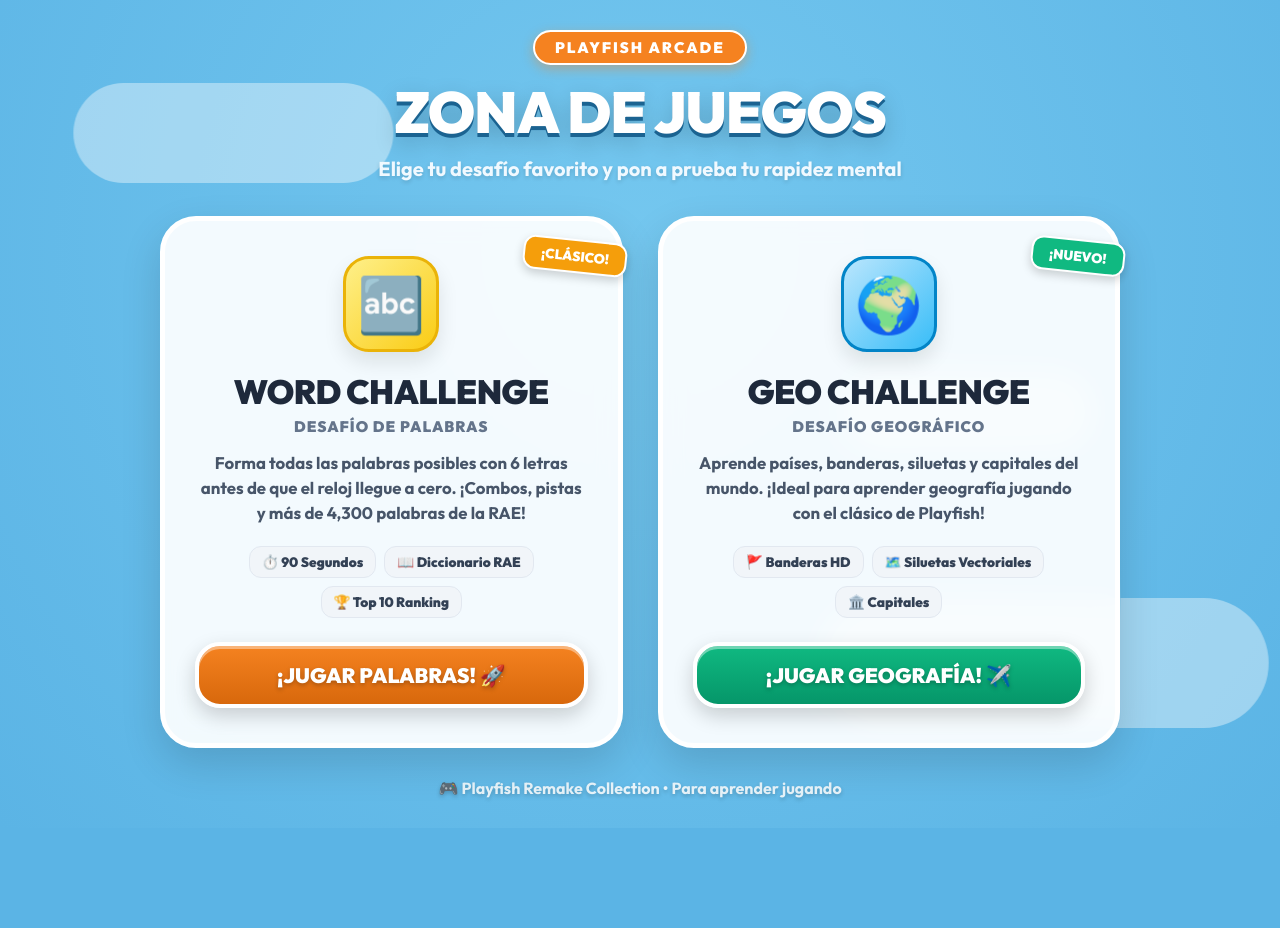
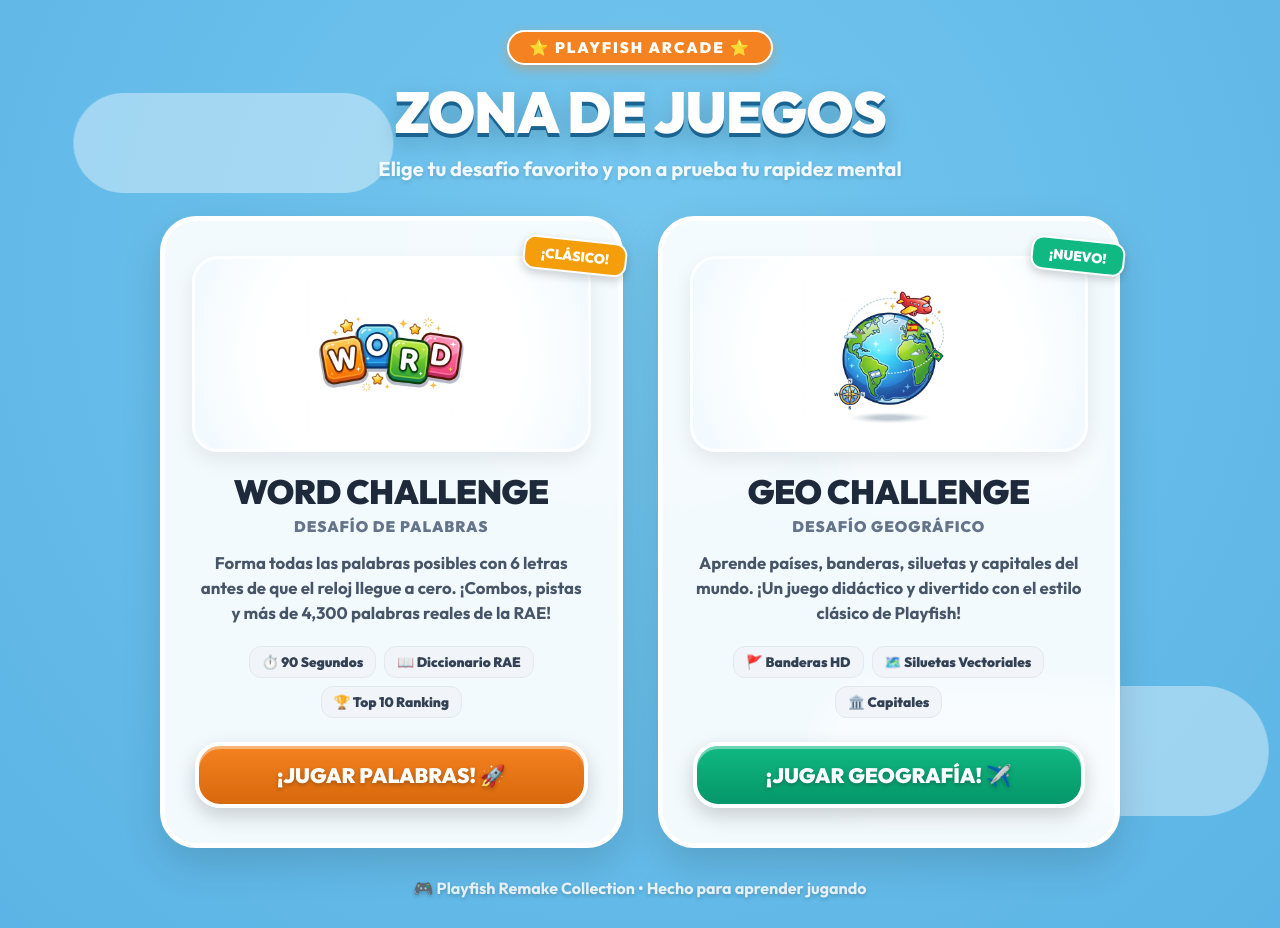
Before and after one commit to YeahRooster/word-challenge-game, a React (Vite) app: page / in a window 1280 px wide. Before the commit the page ends 828 px from the top, so only its background shows below. Built offline with nearby package versions, Linux system fonts and the light colour scheme.

Commit message:
Actualizacion

```diff
--- a/src/components/ArcadeHub.css
+++ b/src/components/ArcadeHub.css
@@ -161,25 +161,31 @@
     background: #10b981;
 }
 
-.card-icon-wrap {
-    width: 90px;
-    height: 90px;
+.card-image-banner {
+    width: 100%;
+    height: 190px;
     border-radius: 26px;
+    background: radial-gradient(circle, #ffffff 60%, #f0f9ff 100%);
+    border: 3px solid rgba(255, 255, 255, 0.8);
     display: flex;
     justify-content: center;
     align-items: center;
     margin-bottom: 18px;
-    box-shadow: 0 10px 20px rgba(0, 0, 0, 0.1);
+    overflow: hidden;
+    box-shadow: 0 8px 20px rgba(0, 0, 0, 0.08);
 }
 
-.card-word .card-icon-wrap {
-    background: linear-gradient(135deg, #fef08a 0%, #facc15 100%);
-    border: 3px solid #eab308;
+.card-banner-img {
+    width: 100%;
+    height: 100%;
+    object-fit: contain;
+    padding: 10px;
+    box-sizing: border-box;
+    transition: transform 0.3s cubic-bezier(0.175, 0.885, 0.32, 1.275);
 }
 
-.card-geo .card-icon-wrap {
-    background: linear-gradient(135deg, #bae6fd 0%, #38bdf8 100%);
-    border: 3px solid #0284c7;
+.arcade-card:hover .card-banner-img {
+    transform: scale(1.08);
 }
 
 .card-giant-icon {
--- a/src/components/ArcadeHub.jsx
+++ b/src/components/ArcadeHub.jsx
@@ -1,4 +1,6 @@
 import React from 'react';
+import wordCover from '../assets/word_cover.jpg';
+import geoCover from '../assets/geo_cover.jpg';
 import './ArcadeHub.css';
 
 function ArcadeHub({ onSelectGame }) {
@@ -14,25 +16,31 @@ function ArcadeHub({ onSelectGame }) {
             <div className="arcade-hub-container">
                 {/* Cabecera del Portal Arcade */}
                 <header className="arcade-header">
-                    <div className="arcade-badge">PLAYFISH ARCADE</div>
+                    <div className="arcade-badge">⭐ PLAYFISH ARCADE ⭐</div>
                     <h1 className="arcade-title">ZONA DE JUEGOS</h1>
                     <p className="arcade-subtitle">
                         Elige tu desafío favorito y pon a prueba tu rapidez mental
                     </p>
                 </header>
 
-                {/* Tarjetas de Selección de Juegos */}
+                {/* Tarjetas de Selección de Juegos con Ilustraciones Playfish */}
                 <div className="arcade-games-grid">
                     {/* Tarjeta 1: WORD CHALLENGE */}
                     <div className="arcade-card card-word" onClick={() => onSelectGame('word')}>
                         <div className="card-ribbon ribbon-yellow">¡CLÁSICO!</div>
-                        <div className="card-icon-wrap">
-                            <span className="card-giant-icon">🔤</span>
+
+                        <div className="card-image-banner">
+                            <img
+                                src={wordCover}
+                                alt="Word Challenge"
+                                className="card-banner-img"
+                            />
                         </div>
+
                         <h2 className="card-game-title">WORD CHALLENGE</h2>
                         <span className="card-game-tag">Desafío de Palabras</span>
                         <p className="card-game-desc">
-                            Forma todas las palabras posibles con 6 letras antes de que el reloj llegue a cero. ¡Combos, pistas y más de 4,300 palabras de la RAE!
+                            Forma todas las palabras posibles con 6 letras antes de que el reloj llegue a cero. ¡Combos, pistas y más de 4,300 palabras reales de la RAE!
                         </p>
                         <div className="card-features">
                             <span>⏱️ 90 Segundos</span>
@@ -47,13 +55,19 @@ function ArcadeHub({ onSelectGame }) {
                     {/* Tarjeta 2: GEO CHALLENGE */}
                     <div className="arcade-card card-geo" onClick={() => onSelectGame('geo')}>
                         <div className="card-ribbon ribbon-green">¡NUEVO!</div>
-                        <div className="card-icon-wrap">
-                            <span className="card-giant-icon">🌍</span>
+
+                        <div className="card-image-banner">
+                            <img
+                                src={geoCover}
+                                alt="Geo Challenge"
+                                className="card-banner-img"
+                            />
                         </div>
+
                         <h2 className="card-game-title">GEO CHALLENGE</h2>
                         <span className="card-game-tag">Desafío Geográfico</span>
                         <p className="card-game-desc">
-                            Aprende países, banderas, siluetas y capitales del mundo. ¡Ideal para aprender geografía jugando con el clásico de Playfish!
+                            Aprende países, banderas, siluetas y capitales del mundo. ¡Un juego didáctico y divertido con el estilo clásico de Playfish!
                         </p>
                         <div className="card-features">
                             <span>🚩 Banderas HD</span>
@@ -67,7 +81,7 @@ function ArcadeHub({ onSelectGame }) {
                 </div>
 
                 <footer className="arcade-footer">
-                    <span>🎮 Playfish Remake Collection • Para aprender jugando</span>
+                    <span>🎮 Playfish Remake Collection • Hecho para aprender jugando</span>
                 </footer>
             </div>
         </div>
--- a/src/components/GameBoard.css
+++ b/src/components/GameBoard.css
@@ -690,6 +690,24 @@ body {
     background: #0369a1;
 }
 
+.pf-login-back-btn {
+    background: rgba(255, 255, 255, 0.25);
+    border: 2px solid #ffffff;
+    color: #ffffff;
+    border-radius: 30px;
+    padding: 10px 20px;
+    font-size: 1.1rem;
+    font-weight: 800;
+    cursor: pointer;
+    transition: background 0.2s, transform 0.1s;
+    margin-top: 5px;
+}
+
+.pf-login-back-btn:hover {
+    background: rgba(255, 255, 255, 0.4);
+    transform: scale(1.03);
+}
+
 @media (max-width: 500px) {
     .pf-overlay h2 {
         font-size: 2.5rem;
--- a/src/components/GameBoard.jsx
+++ b/src/components/GameBoard.jsx
@@ -275,6 +275,15 @@ function GameBoard({ onBackToHub }) {
                                 required
                             />
                             <button type="submit" className="pf-restart-btn">¡JUGAR!</button>
+                            {onBackToHub && (
+                                <button
+                                    type="button"
+                                    className="pf-login-back-btn"
+                                    onClick={() => { soundManager.stopBGM(); onBackToHub(); }}
+                                >
+                                    ⬅️ Volver al Menú Principal
+                                </button>
+                            )}
                         </form>
                     </div>
                 )}
--- a/src/components/geo/GeoChallenge.css
+++ b/src/components/geo/GeoChallenge.css
@@ -305,12 +305,20 @@
     color: #1e88e5;
 }
 
-/* --- BOTÓN DE PAUSA (Engranaje) --- */
-.geo-pause-gear-btn {
+/* --- BOTONES INFERIORES: PAUSA Y MENÚ ARCADE --- */
+.geo-bottom-controls {
     position: absolute;
     bottom: 20px;
     right: 25px;
-    background: #eceff1;
+    display: flex;
+    align-items: center;
+    gap: 12px;
+    z-index: 25;
+}
+
+.geo-pause-gear-btn,
+.geo-hub-return-btn {
+    background: #ffffff;
     border: 3px solid #b0bec5;
     border-radius: 30px;
     padding: 8px 18px;
@@ -322,14 +330,21 @@
     font-weight: 900;
     font-size: 0.95rem;
     color: #455a64;
-    box-shadow: 0 6px 15px rgba(0,0,0,0.12);
-    z-index: 20;
-    transition: transform 0.15s, background 0.15s;
+    box-shadow: 0 6px 15px rgba(0,0,0,0.14);
+    transition: transform 0.15s, filter 0.15s;
 }
 
-.geo-pause-gear-btn:hover {
+.geo-hub-return-btn {
+    background: linear-gradient(180deg, #38bdf8 0%, #0284c7 100%);
+    border-color: #ffffff;
+    color: #ffffff;
+    text-shadow: 0 1px 2px rgba(0,0,0,0.2);
+}
+
+.geo-pause-gear-btn:hover,
+.geo-hub-return-btn:hover {
     transform: scale(1.05);
-    background: #ffffff;
+    filter: brightness(1.08);
 }
 
 /* --- ÁREA DE JUEGO PRINCIPAL --- */
@@ -804,18 +819,26 @@
 
 .geo-back-hub-btn {
     margin-top: 22px;
-    background: none;
-    border: none;
+    background: #ffffff;
+    border: 3px solid #0284c7;
+    border-radius: 25px;
+    padding: 10px 26px;
     font-family: inherit;
-    font-weight: 800;
+    font-weight: 900;
     font-size: 1.05rem;
-    color: #64748b;
+    color: #0284c7;
     cursor: pointer;
-    transition: color 0.15s;
+    box-shadow: 0 4px 14px rgba(2, 132, 199, 0.18);
+    transition: transform 0.15s, background 0.15s, color 0.15s;
+    display: inline-flex;
+    align-items: center;
+    gap: 8px;
 }
 
 .geo-back-hub-btn:hover {
-    color: #0284c7;
+    background: #0284c7;
+    color: #ffffff;
+    transform: scale(1.04);
 }
 
 /* --- OVERLAY DE PAUSA --- */
--- a/src/components/geo/GeoChallenge.jsx
+++ b/src/components/geo/GeoChallenge.jsx
@@ -281,7 +281,7 @@ function GeoChallenge({ onBackToHub }) {
                         </div>
 
                         <button className="geo-back-hub-btn" onClick={onBackToHub}>
-                            ⬅️ Volver al Menú Principal
+                            🏠 Volver al Menú Arcade
                         </button>
                     </div>
                 </div>
@@ -298,6 +298,7 @@ function GeoChallenge({ onBackToHub }) {
                         initialTime={ROUND_TIME}
                         isPaused={status === 'paused'}
                         onPauseToggle={handlePauseToggle}
+                        onBackToHub={onBackToHub}
                         friends={DEFAULT_FRIENDS_LEADERBOARD}
                     />
 
--- a/src/components/geo/GeoHUD.jsx
+++ b/src/components/geo/GeoHUD.jsx
@@ -1,6 +1,6 @@
 import React from 'react';
 
-function GeoHUD({ score, comboPoints, timeLeft, initialTime = 50, isPaused, onPauseToggle, friends = [] }) {
+function GeoHUD({ score, comboPoints, timeLeft, initialTime = 50, isPaused, onPauseToggle, onBackToHub, friends = [] }) {
     // Porcentaje de tiempo restante para la barra de combustible
     const timePercent = Math.max(0, Math.min(100, (timeLeft / initialTime) * 100));
     const isUrgent = timeLeft <= 10;
@@ -74,7 +74,8 @@ function GeoHUD({ score, comboPoints, timeLeft, initialTime = 50, isPaused, onPa
                 </div>
             </aside>
 
-            {/* --- BOTÓN DE PAUSA (Engranaje) --- */}
+            {/* --- BOTONES INFERIORES: PAUSA Y MENÚ ARCADE --- */}
+            <div className="geo-bottom-controls">
                 <button
                     className="geo-pause-gear-btn"
                     onClick={onPauseToggle}
@@ -83,6 +84,18 @@ function GeoHUD({ score, comboPoints, timeLeft, initialTime = 50, isPaused, onPa
                     <span className="geo-gear-icon">⚙️</span>
                     <span className="geo-gear-text">{isPaused ? "REANUDAR" : "PAUSE"}</span>
                 </button>
+
+                {onBackToHub && (
+                    <button
+                        className="geo-hub-return-btn"
+                        onClick={onBackToHub}
+                        title="Volver al Menú Principal"
+                    >
+                        <span className="geo-gear-icon">🏠</span>
+                        <span className="geo-gear-text">MENÚ</span>
+                    </button>
+                )}
+            </div>
         </>
     );
 }
```
Also changed, not shown: src/assets/geo_cover.jpg (added), src/assets/word_cover.jpg (added). Lines whose indentation alone changed are shown as unchanged.
